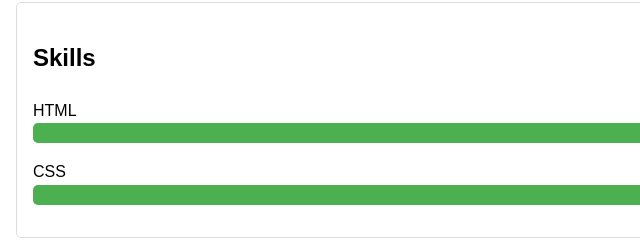
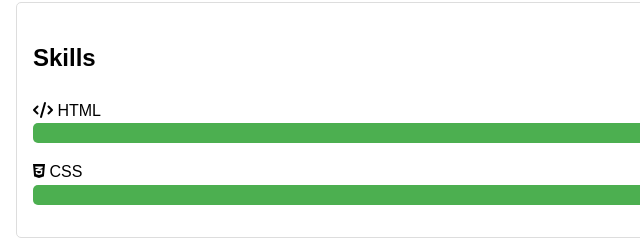
Before and after one commit to acciojob/About-Me-Ashwini277, a website: page main.html in a window 1280 px wide. Shown: the part 776-1016 px from the top of the page, 0-640 px from the left. Drawn offline with Linux system fonts and the light colour scheme.

Commit message:
created a submission

```diff
--- a/main.html
+++ b/main.html
@@ -5,6 +5,7 @@
     <meta name="viewport" content="width=device-width, initial-scale=1.0">
     <title>My Profile</title>
     <link rel="stylesheet" href="styles.css">
+    <link rel="stylesheet" href="https://cdnjs.cloudflare.com/ajax/libs/font-awesome/6.0.0-beta3/css/all.min.css">
 </head>
 <body>
     <header>
@@ -29,13 +30,13 @@
     <section id="skills">
         <h2>Skills</h2>
         <div class="skill">
-            <span>HTML</span>
+            <span><i class="fas fa-code"></i> HTML</span>
             <div class="skill-bar">
                 <div class="skill-level" style="width: 90%;"></div>
             </div>
         </div>
         <div class="skill">
-            <span>CSS</span>
+            <span><i class="fab fa-css3-alt"></i> CSS</span>
             <div class="skill-bar">
                 <div class="skill-level" style="width: 80%;"></div>
             </div>
```
Also changed, not shown: styles.css (line endings or trailing spaces).
